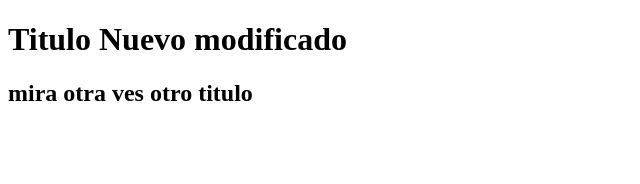
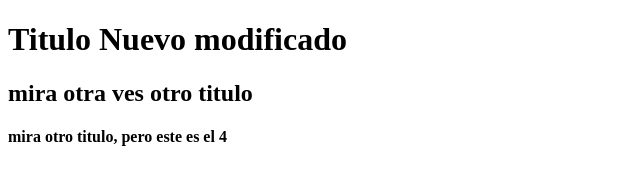
Before and after one commit to SlaveDog/hellow-word-git, a plain HTML site: page index.html in a window 1280 px wide. Shown: the whole page, without its empty margins (0-640 px from the left). Drawn offline with Linux system fonts and the light colour scheme.

Commit message:
otro titulo mas hombre, no te quejes que esto es una prueba

```diff
--- a/index.html
+++ b/index.html
@@ -9,6 +9,7 @@
 <body>
     <h1>Titulo Nuevo modificado</h1>
     <h2>mira otra ves otro titulo </h2>
+    <h4>mira otro titulo, pero este es el 4 </h4>
     <form action="#" method=""></form>
 </body>
 </html>
```
